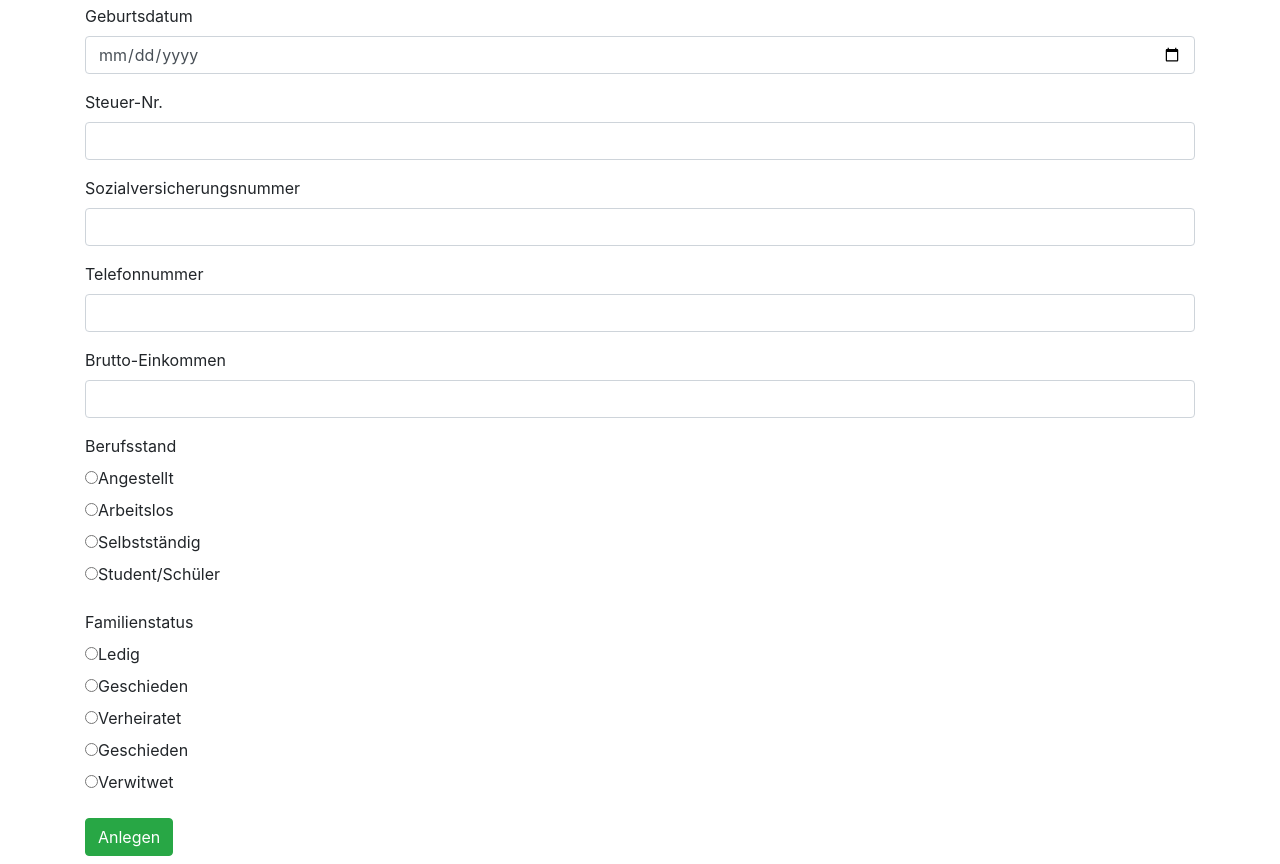
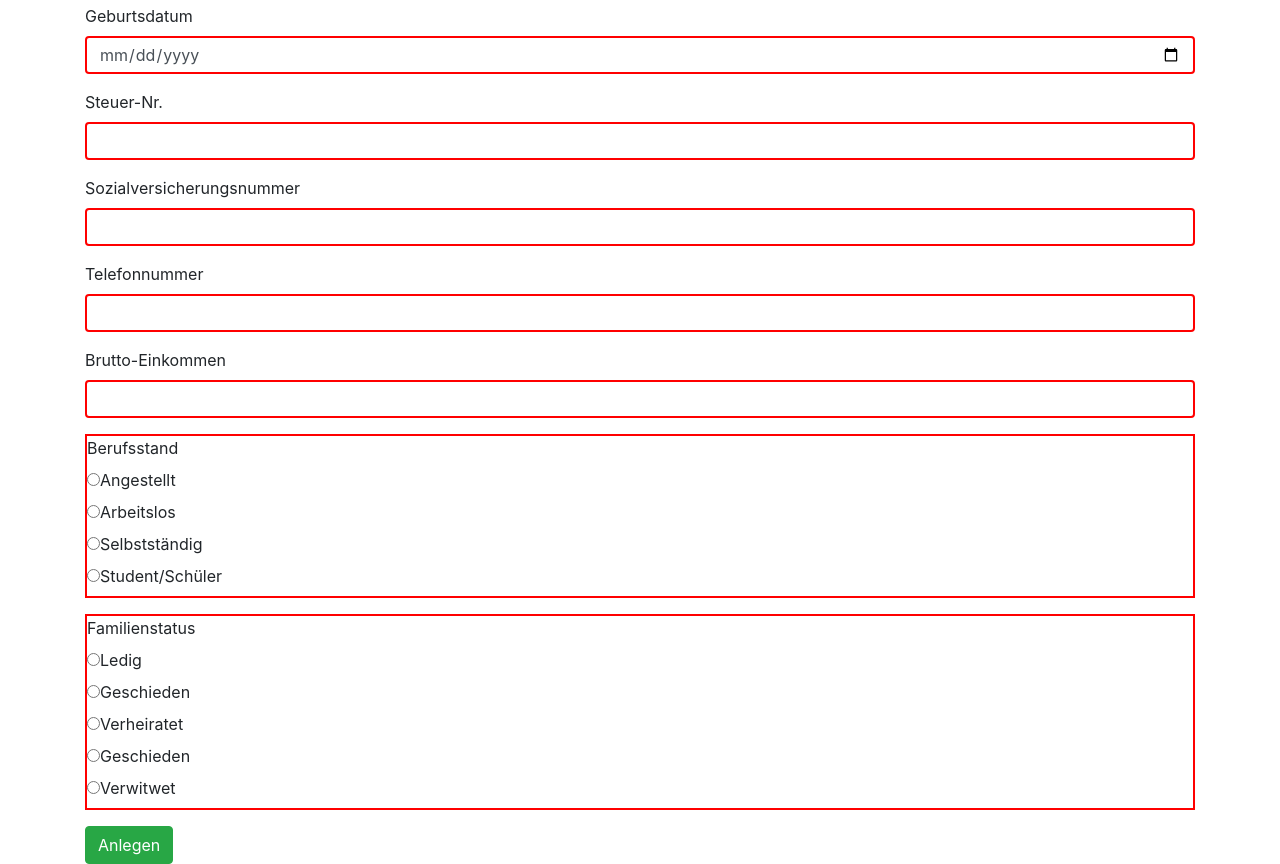
Before and after one commit to mithrbt/meowmed_frontend, an Angular app: page /register in a window 1280 px wide. Shown: the part 700-1564 px from the top of the page. Built offline with nearby package versions, Linux system fonts and the light colour scheme.

Commit message:
Rote Umrandung bei Textfeldern + radiobuttons bei kunden- & vertrags-erstellung

```diff
--- a/src/app/create-vertragdashboard/create-vertragdashboard.component.html
+++ b/src/app/create-vertragdashboard/create-vertragdashboard.component.html
@@ -12,9 +12,6 @@
     border: 2px solid red;
   }
 
-  .invalid-radio {
-    border: 2px solid red;
-  }
 </style>
 <h2> Neuer Vertrag </h2>
 <form (ngSubmit)="createVertrag()">
--- a/src/app/customer-register/customer-register.component.html
+++ b/src/app/customer-register/customer-register.component.html
@@ -1,4 +1,18 @@
+<style>
+  input:invalid {
+    border: 2px solid red;
+  }
 
+  /* Style all elements with a required attribute */
+  :required {
+    border: 2px solid red;
+  }
+
+  .invalid-radio-group {
+    border: 2px solid red;
+  }
+
+</style>
 <h2> Neuer Kunde </h2>
 <form (ngSubmit)="createCustomer()">
 
@@ -62,7 +76,7 @@
     <input type="text" class="form-control" id="income"
            [(ngModel)] = "customer.income" name ="income" required>
   </div>
-  <div class = "form-group">
+  <div class = "form-group" [ngClass]="{'invalid-radio-group': !customer.profession}">
     <label> Berufsstand </label><br>
     <input type="radio" id="employed" name="profession" value="EMPLOYED"
            [(ngModel)] = "customer.profession" name ="profession">
@@ -77,7 +91,7 @@
            [(ngModel)] = "customer.profession" name ="profession">
     <label for="student"> Student/Schüler </label><br>
   </div>
-  <div class = "form-group">
+  <div class = "form-group" [ngClass]="{'invalid-radio-group': !customer.familyStatus}">
     <label> Familienstatus </label><br>
     <input type="radio" id="single" name="familyStatus" value="SINGLE"
            [(ngModel)] = "customer.familyStatus" name ="familyStatus">
```
